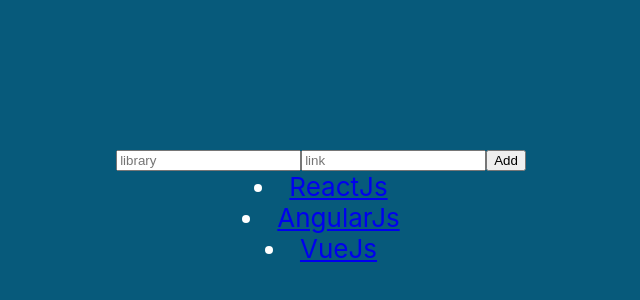
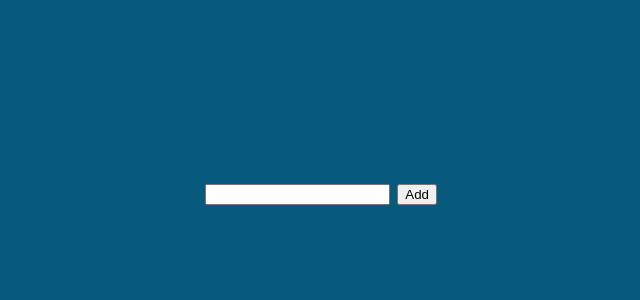
Before and after one commit to Tsiory1212/reactJs_v17_0_2, a React (Create React App) app: page / in a window 1280 px wide. Shown: the part 198-498 px from the top of the page, without its empty margins (319-959 px from the left). Built offline with nearby package versions, Linux system fonts and the light colour scheme.

Commit message:
useReducer part_1/2

```diff
--- a/src/App.js
+++ b/src/App.js
@@ -1,53 +1,80 @@
 import './App.css';
-import { useState } from 'react';
+import { useState, useRef, useEffect, useReducer } from 'react';
 
+const initialState = {
+   items: [],
+   value: null,
+   editing: false,
+};
+const reducer = (state = initialState, action) => {
+   switch (action.type) {
+      case "change":
+         return {
+            ...state,
+            value: action.payload.value,
+            editing: true,
+         };
+      case "setEditing":
+         return {
+            ...state,
+            editing: false
+         };
+      case "add":
+         return {};
+      case "remove":
+         return {};
+      default:
+         return state;
+   }
+}
 
 function App() {
-   const array = [
-      {
-         'lib': 'ReactJs',
-         'link': 'https://fr.reactjs.org/'
-      },
-      {
-         'lib': 'AngularJs',
-         'link': 'https://angular.io/'
-      },
-      {
-         'lib': 'VueJs',
-         'link': 'https://vuejs.org/'
-      }
-   ];
+   const inputRef = useRef();
+   const [state, dispatch] = useReducer(reducer, initialState);
 
-   const [libraries, setLibraries] = useState(array);
-   const [value, setValue] = useState(null);
+   useEffect(() => console.log(state.value), [state.value]);
+
+   const handleOnChange = (e) =>  {
+      dispatch({type: "change", payload: {value: e.target.value } });
+      setTimeout(() =>  dispatch({type: "setEditing"}), 1000 );
+   };
    const handleOnSubmit = (e) => {
       e.preventDefault();
-      setLibraries([...libraries, value]);
+      if (!state.value) {
+         return false;
+      }
+      addItem();
    }
-   const handleOnChange = (e) => {
-      setValue({...value, [e.target.name] : e.target.value})
+
+   const addItem = () =>  {
+      // setItems([...items, {id: (new Date()).getTime(), text: value}]);
+      // setValue(null);
+
+      inputRef.current.value = null;
    }
+
+   const removeItem = (id) => {
+      // const filtered = state.items.filter((item) => item.id !== id)
+      // setItems(filtered);
+   }
+
 
    return (
       <div className="App">
          <header className="App-header">
             <form onSubmit={handleOnSubmit}>
-               <input type="text" name="lib" placeholder='library' onChange={handleOnChange}/>
-               <input type="text" name="link" placeholder='link' onChange={handleOnChange}/>
-               <button type='submit'>Add</button>
+               <input ref={inputRef} type="text" onChange={handleOnChange} /> <button type="submit">Add</button>
+               <br/>
+               <ul>
+                  {state.items.map((item, index) => {
+                     return <li key={index} onClick={() => removeItem(item.id)}>{item.text}</li>
+                  })}
+               </ul>
             </form>
-            {libraries.map((item) => {
-              return  <Library key={item.lib} {...item} />
-            })}
          </header>
       </div>
    );
 }
 
-function Library(props) {
-   return(
-      <li><a href={props.link}>{props.lib}</a></li>
-   )
-}
 
 export default App;
```
Also changed, not shown: 1 other file (tests, documents, lock files or other folders).
